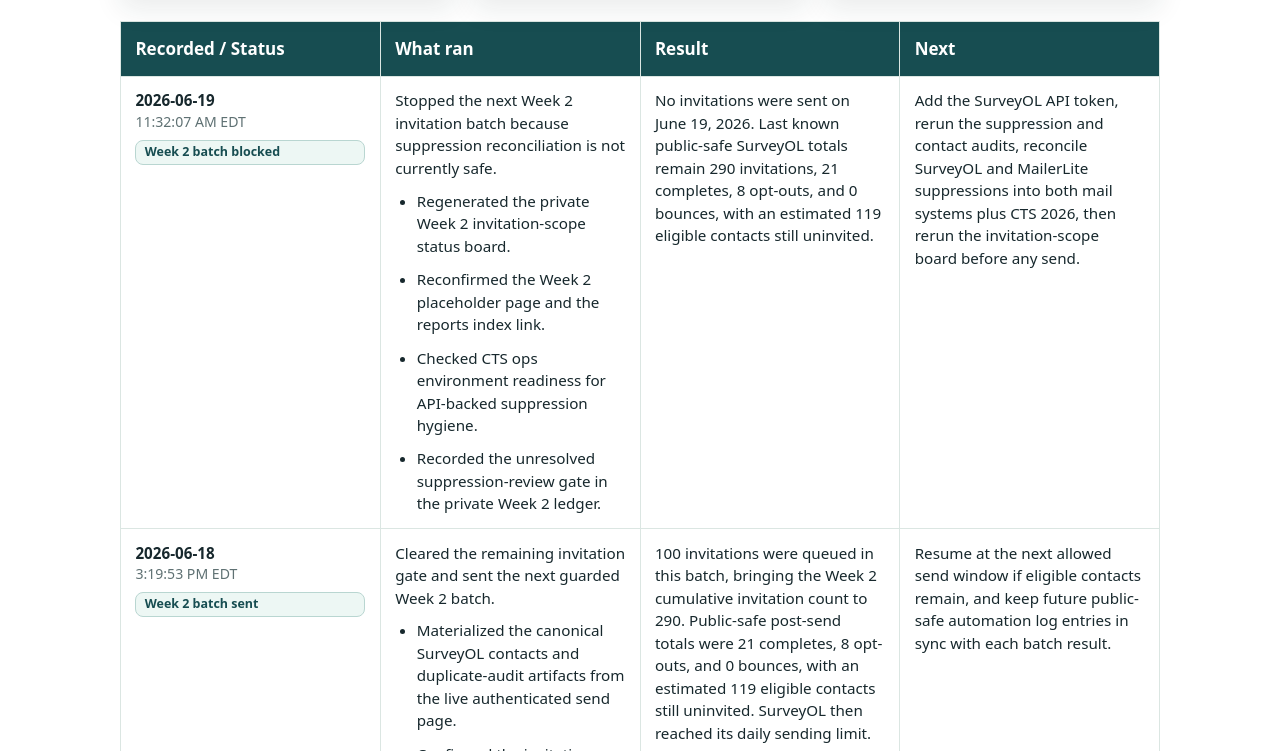
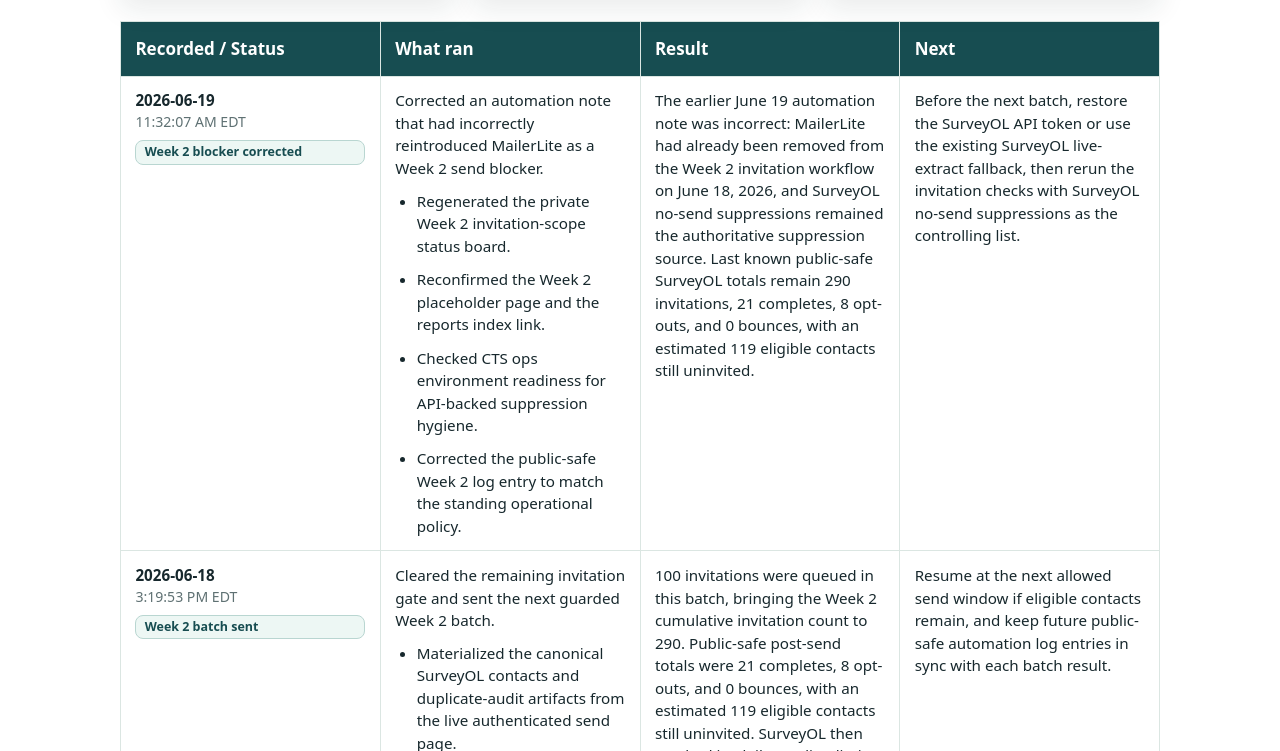
Before and after one commit to philstilwell/cts, a website: page automation-daily-log/index.html in a window 1280 px wide. Shown: the part 723-1474 px from the top of the page. Drawn offline with Linux system fonts and the light colour scheme.

Commit message:
Correct CTS invitation log blocker note

```diff
--- a/automation-daily-log/index.html
+++ b/automation-daily-log/index.html
@@ -84,15 +84,15 @@
       <tbody>
       <tr>
         <td><div class="recorded-status"><time datetime="2026-06-19T11:32:07-04:00"><span class="recorded-date">2026-06-19</span><span class="recorded-time">11:32:07 AM EDT</span></time>
-<span class="log-status">Week 2 batch blocked</span></div></td>
-        <td>Stopped the next Week 2 invitation batch because suppression reconciliation is not currently safe.<ul>
+<span class="log-status">Week 2 blocker corrected</span></div></td>
+        <td>Corrected an automation note that had incorrectly reintroduced MailerLite as a Week 2 send blocker.<ul>
         <li>Regenerated the private Week 2 invitation-scope status board.</li>
         <li>Reconfirmed the Week 2 placeholder page and the reports index link.</li>
         <li>Checked CTS ops environment readiness for API-backed suppression hygiene.</li>
-        <li>Recorded the unresolved suppression-review gate in the private Week 2 ledger.</li>
+        <li>Corrected the public-safe Week 2 log entry to match the standing operational policy.</li>
       </ul></td>
-        <td>No invitations were sent on June 19, 2026. Last known public-safe SurveyOL totals remain 290 invitations, 21 completes, 8 opt-outs, and 0 bounces, with an estimated 119 eligible contacts still uninvited.</td>
-        <td>Add the SurveyOL API token, rerun the suppression and contact audits, reconcile SurveyOL and MailerLite suppressions into both mail systems plus CTS 2026, then rerun the invitation-scope board before any send.</td>
+        <td>The earlier June 19 automation note was incorrect: MailerLite had already been removed from the Week 2 invitation workflow on June 18, 2026, and SurveyOL no-send suppressions remained the authoritative suppression source. Last known public-safe SurveyOL totals remain 290 invitations, 21 completes, 8 opt-outs, and 0 bounces, with an estimated 119 eligible contacts still uninvited.</td>
+        <td>Before the next batch, restore the SurveyOL API token or use the existing SurveyOL live-extract fallback, then rerun the invitation checks with SurveyOL no-send suppressions as the controlling list.</td>
       </tr>
       <tr>
         <td><div class="recorded-status"><time datetime="2026-06-18T15:19:53-04:00"><span class="recorded-date">2026-06-18</span><span class="recorded-time">3:19:53 PM EDT</span></time>
```
Also changed, not shown: data/public/automation-daily-log.json (+5 -5 lines).
